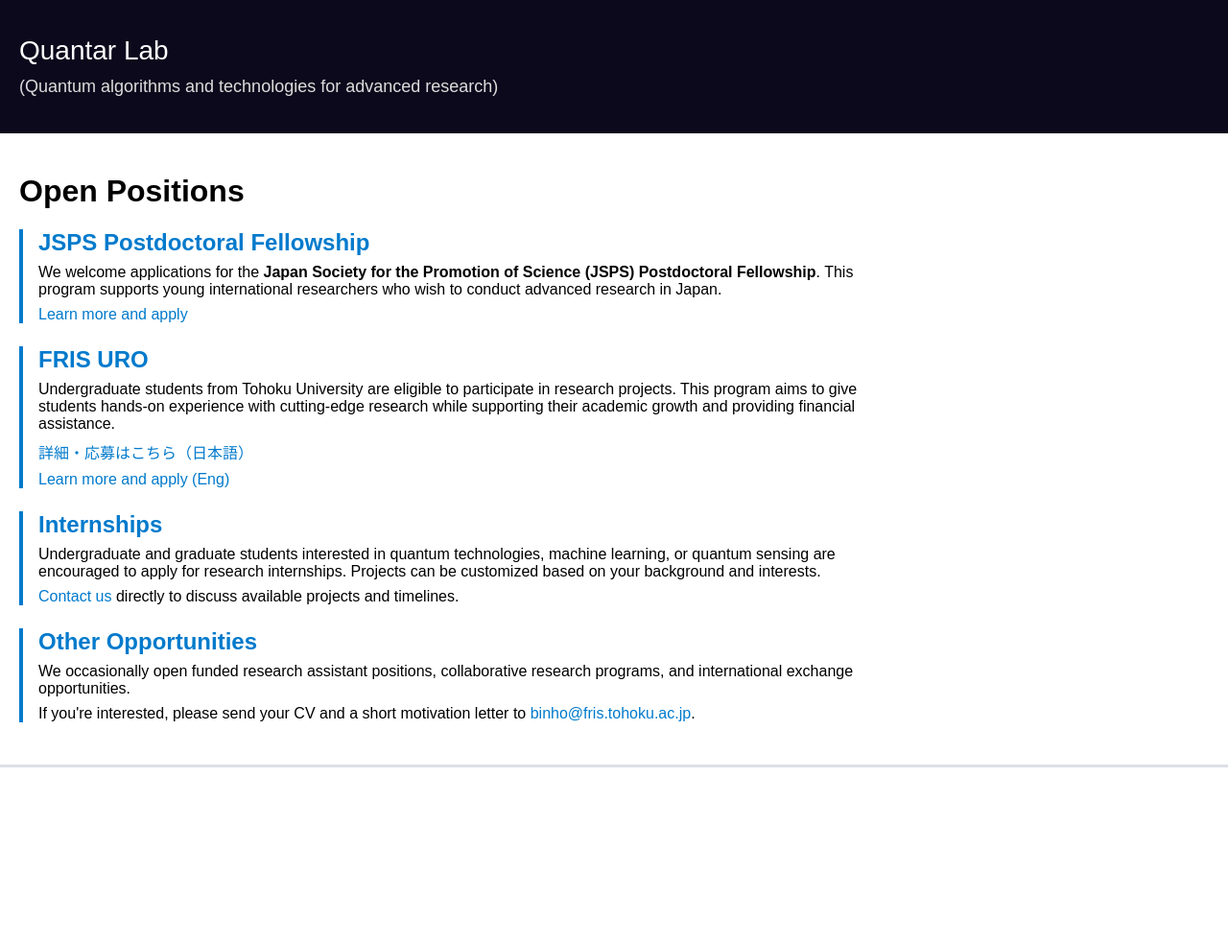
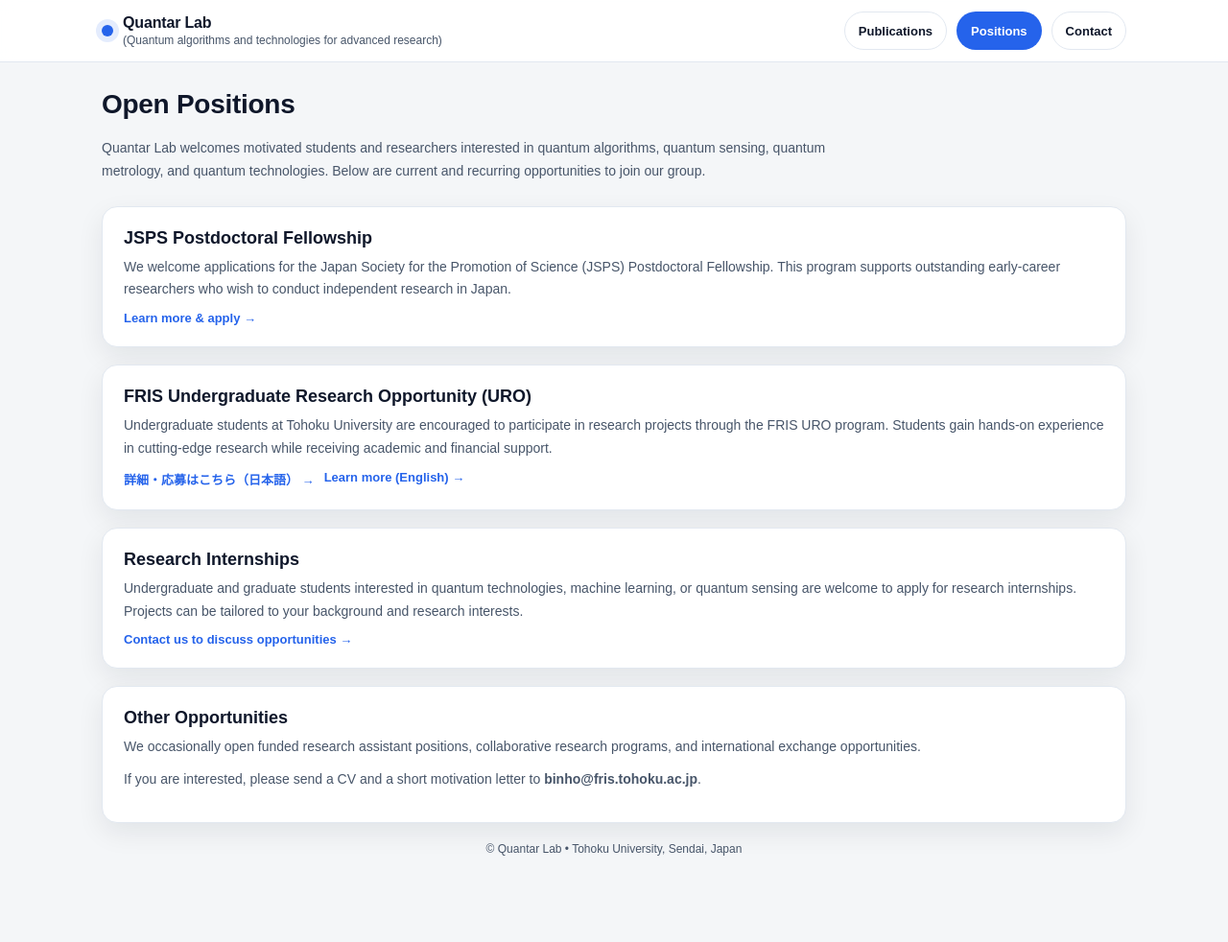
Before and after one commit to echkon/quantumLab, a Django app: page /users/position/ in a window 1280 px wide. Shown: the whole page at 96% size. Before the commit the page ends 800 px from the top, so only its background shows below. Run offline with Django 5.2, Linux system fonts and the light colour scheme.

Commit message:
add something new

```diff
--- a/users/templates/position.html
+++ b/users/templates/position.html
@@ -1,100 +1,280 @@
-<!-- templates/people.html -->
 {% load static %}
 <!DOCTYPE html>
 <html lang="en">
 <head>
   <meta charset="UTF-8">
-    <title>Position</title>
+  <title>Open Positions | Quantar Lab</title>
+  <meta name="viewport" content="width=device-width, initial-scale=1">
+
   <style>
-        body {
+    :root{
+      --bg:#f4f6f8;
+      --card:#ffffff;
+      --text:#0f172a;
+      --muted:#475569;
+      --line:#e2e8f0;
+      --accent:#2563eb;
+      --shadow:0 10px 28px rgba(15,23,42,.08);
+      --radius:16px;
+      --max:1100px;
+    }
+    *{box-sizing:border-box}
+
+    body{
+      margin:0;
       font-family: Arial, sans-serif;
-            margin: 0;
-            padding: 0;
-            background-color:rgb(222, 224, 232);
+      background:var(--bg);
+      color:var(--text);
     }
-        .header {
-            text-align: center;
-            padding: 20px;
-            background-color:rgb(12, 9, 28);
+
+    /* ===== TOPBAR (WHITE, STICKY, BLUR) ===== */
+    .topbar{
+      position:sticky;
+      top:0;
+      z-index:50;
+      background:rgba(255,255,255,0.92);
+      backdrop-filter: blur(8px);
+      border-bottom:1px solid var(--line);
     }
-        .header img {
-            max-width: 600px;
-            height: auto;
+    .topbar-inner{
+      max-width:var(--max);
+      margin:0 auto;
+      padding:12px 16px;
+      display:flex;
+      align-items:center;
+      justify-content:space-between;
+      gap:12px;
     }
-        .main {
-            flex: 1;
-            margin-left: 0px;
-            background-color: #ffffff;
-            padding: 20px;
-            border-radius: 0px;
+    .brand{
+      display:flex;
+      align-items:center;
+      gap:10px;
+      text-decoration:none;
+      color:var(--text);
+      min-width:220px;
     }
-        .position-entry {
-            border-left: 4px solid #007ACC;
-            padding-left: 16px;
-            margin-bottom: 24px;
-            max-width: 900px
+    .brand-dot{
+      width:12px;height:12px;border-radius:50%;
+      background:var(--accent);
+      box-shadow:0 0 0 6px rgba(37,99,235,.12);
     }
-        .position-entry h2 {
-            margin: 0;
-            color: #007ACC;
+    .brand-title{
+      font-weight:900;
+      letter-spacing:-0.01em;
+      line-height:1.1;
     }
-        .position-entry p {
-            margin: 8px 0;
+    .brand-sub{
+      font-size:12px;
+      color:var(--muted);
+      line-height:1.2;
+      margin-top:2px;
     }
-        a {
-            color: #007ACC;
-            text-decoration: none;
+
+    .nav-right{
+      display:flex;
+      gap:10px;
+      align-items:center;
+      flex-wrap:wrap;
+      justify-content:flex-end;
     }
-        a:hover {
-            text-decoration: underline;
+    .pill{
+      display:inline-flex;
+      align-items:center;
+      justify-content:center;
+      padding:10px 14px;
+      min-height:40px;
+      font-size:13px;
+      font-weight:900;
+      line-height:1;
+      border-radius:999px;
+      text-decoration:none;
+      border:1px solid var(--line);
+      background:#fff;
+      color:var(--text);
+      white-space:nowrap;
+      transition:transform .1s ease, background .1s ease;
+    }
+    .pill:hover{
+      transform:translateY(-1px);
+      background:rgba(37,99,235,.06);
+    }
+    .pill.primary{
+      background:var(--accent);
+      color:#fff;
+      border-color:transparent;
+    }
+
+    /* ===== PAGE ===== */
+    .container{
+      max-width:var(--max);
+      margin:0 auto;
+      padding:28px 16px 60px;
+    }
+
+    h1{
+      margin:0 0 18px 0;
+      font-size:28px;
+      font-weight:900;
+      letter-spacing:-0.01em;
+    }
+
+    .intro{
+      max-width:800px;
+      color:var(--muted);
+      font-size:14px;
+      line-height:1.7;
+      margin-bottom:24px;
+    }
+
+    .position-grid{
+      display:grid;
+      gap:18px;
+    }
+
+    .position-card{
+      background:var(--card);
+      border:1px solid var(--line);
+      border-radius:var(--radius);
+      box-shadow:var(--shadow);
+      padding:22px;
+    }
+
+    .position-card h2{
+      margin:0 0 8px 0;
+      font-size:18px;
+      font-weight:900;
+    }
+
+    .position-card p{
+      margin:0 0 10px 0;
+      font-size:14px;
+      line-height:1.7;
+      color:var(--muted);
+    }
+
+    .position-actions{
+      display:flex;
+      gap:10px;
+      flex-wrap:wrap;
+      margin-top:10px;
+    }
+
+    .link-btn{
+      font-size:13px;
+      font-weight:800;
+      text-decoration:none;
+      color:var(--accent);
+    }
+
+    .footer{
+      text-align:center;
+      color:var(--muted);
+      font-size:12px;
+      padding:20px 0 30px;
     }
   </style>
 </head>
+
 <body>
-    <div class="header">
-        <p style="text-align: left;">
-            <a href="{% url 'home' %}" style="font-size: 28px; color: white; text-decoration: none; line-height: 1.2;">
-            Quantar Lab <br>
-            <span style="font-size: 18px; color: #ddd;">
-                (Quantum algorithms and technologies for advanced research)
-            </span>
+
+<!-- ===== TOPBAR ===== -->
+<header class="topbar">
+  <div class="topbar-inner">
+    <a class="brand" href="{% url 'home' %}">
+      <div class="brand-dot"></div>
+      <div>
+        <div class="brand-title">Quantar Lab</div>
+        <div class="brand-sub">(Quantum algorithms and technologies for advanced research)</div>
+      </div>
     </a>
-        </p>
+
+    <nav class="nav-right">
+      <a class="pill" href="{% url 'publication' %}">Publications</a>
+      <a class="pill primary" href="{% url 'position' %}">Positions</a>
+      <a class="pill" href="{% url 'contact' %}">Contact</a>
+    </nav>
   </div>
-    <div class="main">
+</header>
+
+<main class="container">
 
   <h1>Open Positions</h1>
 
-    <section>
-        <div class="position-entry">
+  <p class="intro">
+    Quantar Lab welcomes motivated students and researchers interested in quantum algorithms,
+    quantum sensing, quantum metrology, and quantum technologies. Below are current and recurring
+    opportunities to join our group.
+  </p>
+
+  <div class="position-grid">
+
+    <!-- JSPS -->
+    <div class="position-card">
       <h2>JSPS Postdoctoral Fellowship</h2>
-        <p>We welcome applications for the <strong>Japan Society for the Promotion of Science (JSPS) Postdoctoral Fellowship</strong>. This program supports young international researchers who wish to conduct advanced research in Japan.</p>
-        <p><a href="https://www.jsps.go.jp/english/e-fellow/index.html" target="_blank">Learn more and apply</a></p>
+      <p>
+        We welcome applications for the Japan Society for the Promotion of Science (JSPS)
+        Postdoctoral Fellowship. This program supports outstanding early-career researchers
+        who wish to conduct independent research in Japan.
+      </p>
+      <div class="position-actions">
+        <a class="link-btn" href="https://www.jsps.go.jp/english/e-fellow/index.html" target="_blank">
+          Learn more & apply →
+        </a>
+      </div>
     </div>
 
-    <div class="position-entry">
-        <h2>FRIS URO</h2>
-        <p> Undergraduate students from Tohoku University are eligible to participate in research projects. This program aims to give students hands-on experience with cutting-edge research while supporting their academic growth and providing financial assistance.
+    <!-- FRIS URO -->
+    <div class="position-card">
+      <h2>FRIS Undergraduate Research Opportunity (URO)</h2>
+      <p>
+        Undergraduate students at Tohoku University are encouraged to participate in
+        research projects through the FRIS URO program. Students gain hands-on experience
+        in cutting-edge research while receiving academic and financial support.
       </p>
-        <p><a href="https://www.fris.tohoku.ac.jp/recruit/fris-uro/" target="_blank">詳細・応募はこちら（日本語）</a></p>
-        <p><a href="https://www.fris.tohoku.ac.jp/en/recruit/fris-uro/" target="_blank">Learn more and apply (Eng)</a></p>
+      <div class="position-actions">
+        <a class="link-btn" href="https://www.fris.tohoku.ac.jp/recruit/fris-uro/" target="_blank">
+          詳細・応募はこちら（日本語） →
+        </a>
+        <a class="link-btn" href="https://www.fris.tohoku.ac.jp/en/recruit/fris-uro/" target="_blank">
+          Learn more (English) →
+        </a>
+      </div>
     </div>
 
+    <!-- Internships -->
+    <div class="position-card">
+      <h2>Research Internships</h2>
+      <p>
+        Undergraduate and graduate students interested in quantum technologies, machine
+        learning, or quantum sensing are welcome to apply for research internships.
+        Projects can be tailored to your background and research interests.
+      </p>
+      <div class="position-actions">
+        <a class="link-btn" href="{% url 'contact' %}">
+          Contact us to discuss opportunities →
+        </a>
+      </div>
+    </div>
 
-
-    <div class="position-entry">
-        <h2>Internships</h2>
-        <p>Undergraduate and graduate students interested in quantum technologies, machine learning, or quantum sensing are encouraged to apply for research internships. Projects can be customized based on your background and interests.</p>
-        <p><a href="{% url 'contact' %}">Contact us</a> directly to discuss available projects and timelines.
+    <!-- Other -->
+    <div class="position-card">
+      <h2>Other Opportunities</h2>
+      <p>
+        We occasionally open funded research assistant positions, collaborative research
+        programs, and international exchange opportunities.
+      </p>
+      <p>
+        If you are interested, please send a CV and a short motivation letter to
+        <strong>binho@fris.tohoku.ac.jp</strong>.
       </p>
     </div>
 
-    <div class="position-entry">
-        <h2>Other Opportunities</h2>
-        <p>We occasionally open funded research assistant positions, collaborative research programs, and international exchange opportunities.</p>
-        <p>If you're interested, please send your CV and a short motivation letter to <a href="mailto:binho@fris.tohoku.ac.jp">binho@fris.tohoku.ac.jp</a>.</p>
   </div>
-    </section>
+
+  <div class="footer">
+    © Quantar Lab • Tohoku University, Sendai, Japan
   </div>
+
+</main>
 </body>
 </html>
```
Lines whose indentation alone changed are shown as unchanged.
